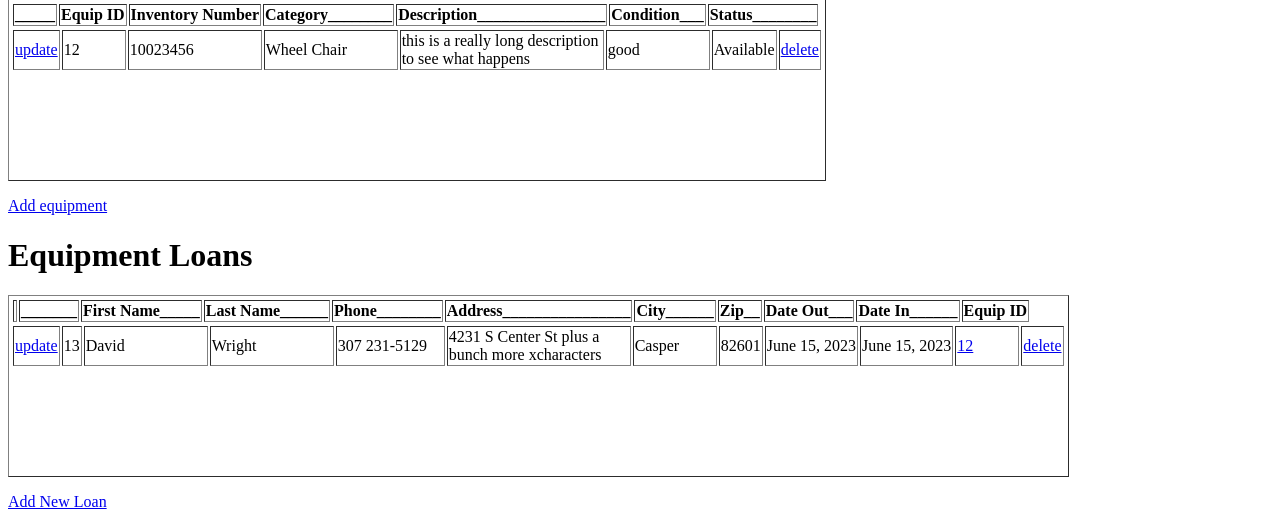
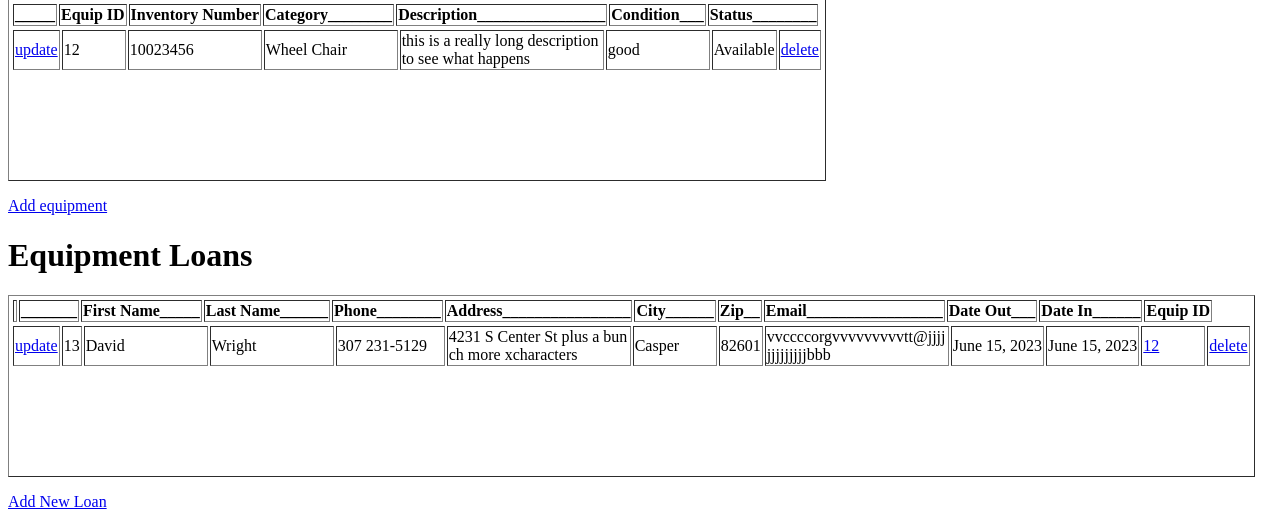
Before and after one commit to u2driver/BIAWApp, a Django app: page / in a window 1280 px wide. Shown: the part 273-800 px from the top of the page. Run offline with Django 4.2, Linux system fonts and the light colour scheme; data comes from the database, SQL or seed files in the repository; both versions use the stored data as it was after the commit.

Commit message:
Added email field

```diff
--- a/loans/forms.py
+++ b/loans/forms.py
@@ -9,4 +9,4 @@ class LoanForm(forms.ModelForm):
 class LoanForm1(forms.ModelForm):
     class Meta:
         model = Loans
-        fields = ['first_name', 'last_name', 'phone_number', 'address', 'city', 'zip', 'date_out', 'date_in']
+        fields = ['first_name', 'last_name', 'phone_number', 'address', 'city', 'zip', 'email', 'date_out', 'date_in']
--- a/loans/models.py
+++ b/loans/models.py
@@ -14,6 +14,7 @@ class Loans(models.Model):
     address = models.CharField(max_length=50)
     city = models.CharField(max_length=20)
     zip = models.IntegerField()
+    email = models.CharField(max_length=50, default="")
     date_out = models.DateField()
     date_in = models.DateField(blank=True, null=True)
     equip_id = models.IntegerField()
--- a/loans/templates/add1.html
+++ b/loans/templates/add1.html
@@ -20,6 +20,8 @@ City
 Zip Code
 <input name="zip">
 <br><br>
+<input name="email">
+<br><br>
 Date checked out
 <input name="date_out">
 <br><br>
--- a/loans/templates/display_client.html
+++ b/loans/templates/display_client.html
@@ -8,6 +8,7 @@
        <td>{{ x.address }}</td>
        <td>{{ x.city }}</td>
        <td>{{ x.zip }}</td>
+       <td>{{ x.email}}</td>
        <td>{{ x.date_out }}</td>
        <td>{{ x.date_in }}</td>
        <td>{{ x.equip_id }}</td>
--- a/loans/templates/home.html
+++ b/loans/templates/home.html
@@ -4,14 +4,17 @@
 <style>
    .fixed_header tbody {
       display:block;
-      #table-layout: fixed;
+      table-layout: fixed;
+      word-break: break-all;
+      word-wrap: break-word;
       overflow:auto;
       height:150px;
-      #width:100%;
     }
     .fixed_header thead {
       display:block;
-      #table-layout: fixed;
+      table-layout: fixed;
+      word-break: break-all;
+      word-wrap: break-word;
     }
 </style>
 
@@ -64,6 +67,7 @@
    <th> Address________________ </th>
    <th> City______ </th>
    <th> Zip__ </th>
+   <th> Email_________________</th>
    <th> Date Out___ </th>
    <th> Date In______ </th>
    <th> Equip ID </th>
@@ -80,6 +84,7 @@
    <td style = "width: 180px">{{ x.address }}</td>
    <td style = "width: 80px">{{ x.city }}</td>
    <td>{{ x.zip }}</td>
+   <td style = "width: 180px">{{x.email }}</td>
    <td>{{ x.date_out }}</td>
    {%if x.date_in is not None%}
       <td>{{ x.date_in }}</td>
--- a/loans/templates/update1.html
+++ b/loans/templates/update1.html
@@ -20,6 +20,8 @@ City:<br>
 Zip Code:<br>
 <input name="zip" value="{{ clients.zip }}">
 <br><br>
+<input name="email" value="{{ clients.email}}">
+<br><br>
 Date checked out:<br>
 <input name="date_out" value="{{ clients.date_out }}">
 <br><br>
```
Also changed, not shown: db.sqlite3, loans/migrations/0002_loans_email.py (added), loans/migrations/0003_alter_loans_email.py (added).
